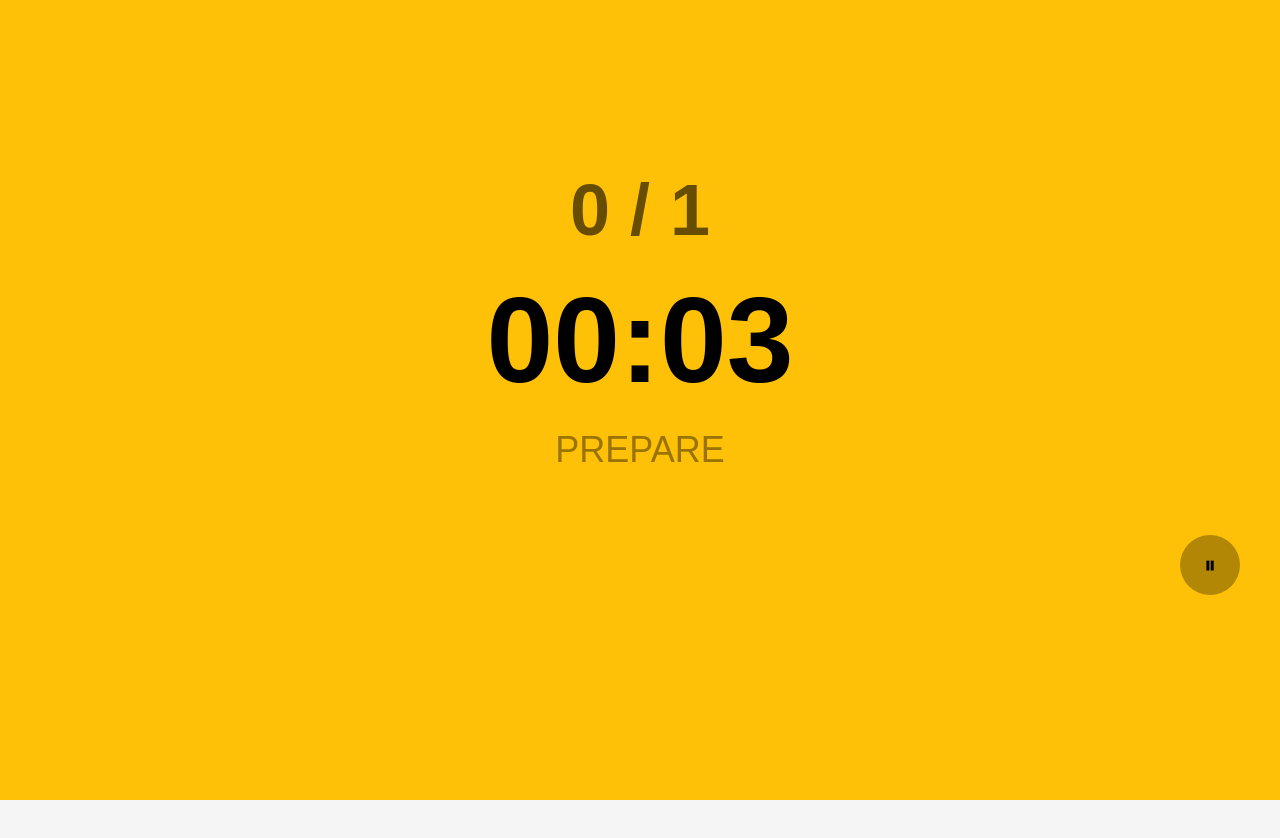
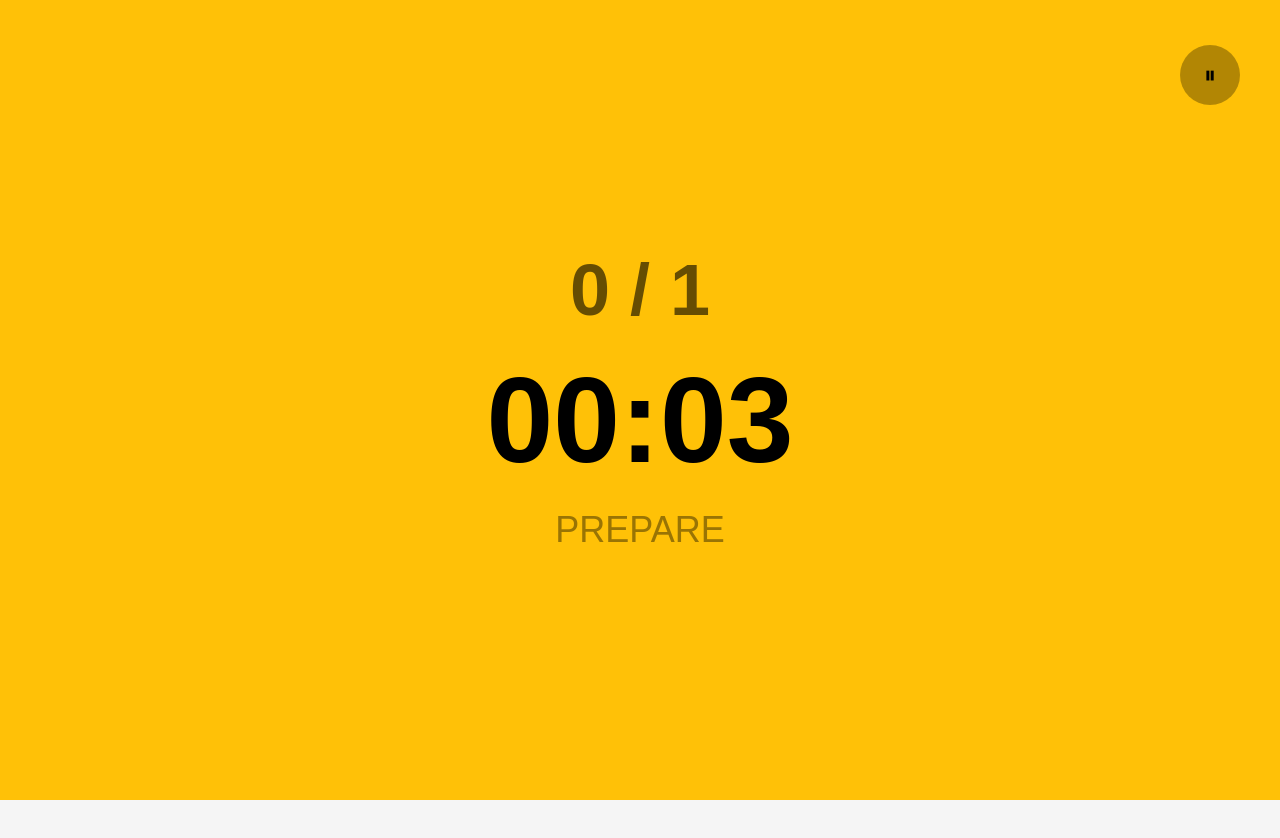
Before and after one commit to damonachey/IntervalTimer, a plain HTML site: page index.html in a window 1280 px wide. Both pictures are taken after a click on the button "START". Before the commit the page ends 800 px from the top, so only its background shows below. Drawn offline with Linux system fonts and the light colour scheme.

Commit message:
Center the timer vertically and move pause button to the top

```diff
--- a/index.html
+++ b/index.html
@@ -7,9 +7,13 @@
     <style>
         body {
             font-family: Arial, sans-serif;
-            margin: 20px;
+            margin: 0;
+            padding: 20px;
             background-color: #f5f5f5;
-            padding-bottom: 1px;
+            display: flex;
+            flex-direction: column;
+            justify-content: center;
+            min-height: 100vh;
         }
         .header-container {
             display: flex;
@@ -189,7 +193,7 @@
             top: 0;
             left: 0;
             width: 100vw;
-            height: 80vh;
+            height: 100vh;
             display: flex;
             flex-direction: column;
             align-items: center;
@@ -216,7 +220,7 @@
         }
         .pause-button {
             position: absolute;
-            bottom: 40px;
+            top: 40px;
             right: 40px;
             width: 60px;
             height: 60px;
@@ -236,7 +240,7 @@
         }
         .cancel-button {
             position: absolute;
-            bottom: 40px;
+            top: 40px;
             right: 120px;
             width: 60px;
             height: 60px;
```
